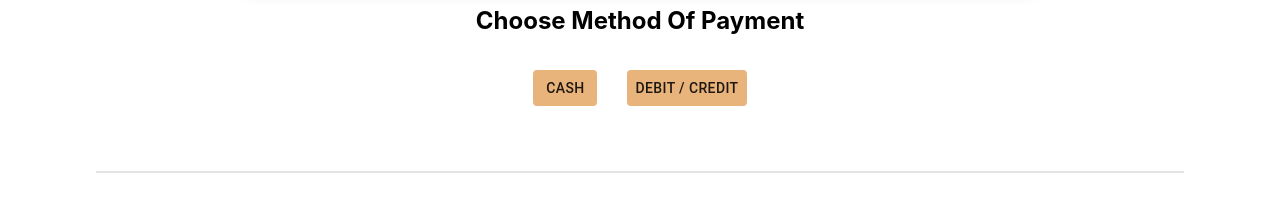
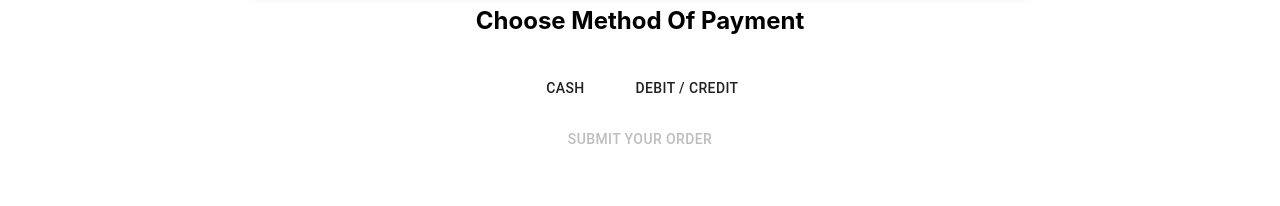
Before and after one commit to andrealswa/cannoli-windsor-app-new, a Next.js app: page /cart in a window 1280 px wide. Shown: the part 582-788 px from the top of the page. Built offline with nearby package versions, Linux system fonts and the light colour scheme.

Commit message:
order confirmation page

```diff
--- a/components/cart/Cart.module.css
+++ b/components/cart/Cart.module.css
@@ -52,6 +52,16 @@
 }
 
 .paymentButton {
+  margin: 15px !important;
+}
+
+.paymentButtonSelected {
   background-color: rgb(233, 180, 123) !important;
   margin: 15px !important;
 }
+
+.submitButton {
+  background-color: rgb(67, 181, 129) !important;
+  margin: 15px !important;
+  padding: 15px !important;
+}
--- a/components/cart/Cart.tsx
+++ b/components/cart/Cart.tsx
@@ -12,6 +12,8 @@ import { useRecoilState } from 'recoil';
 import { cart as cartState } from '../../recoil/recoil-atoms';
 import { cartCount } from '../../recoil/recoil-atoms';
 import { notes } from '../../recoil/recoil-atoms';
+import { submit } from '../../recoil/recoil-atoms';
+import { paymentMethod } from '../../recoil/recoil-atoms';
 
 import styles from './Cart.module.css'
 import { motion } from 'framer-motion';
@@ -37,6 +39,8 @@ export const Cart = () => {
   const localCartCount = useRecoilValue(cartCount);
   const localNotes = useRecoilValue(notes);
   const [cart, setCart] = useRecoilState(cartState);
+  const [submitButton, setSubmitButton] = useRecoilState(submit);
+  const [paymentOption, setPaymentOption] = useRecoilState(paymentMethod);
 
   const totalPrice = () => {
     let total = 0;
@@ -48,6 +52,17 @@ export const Cart = () => {
     total += cart.big_box_large_cannoli * 25;
 
     return total;
+  }
+
+  const handlePayment = (buttonType) => {
+    if (buttonType === 'cash') {
+      setSubmitButton(false)
+      setPaymentOption('cash')
+    }
+    else if (buttonType === 'card') {
+      setSubmitButton(false)
+      setPaymentOption('card')
+    }
   }
 
   if (localCartCount === 0) {
@@ -121,8 +136,10 @@ export const Cart = () => {
         </Card>
         <h2>Choose Method Of Payment</h2>
         <div className={styles.payment}>
-          <Button className={styles.paymentButton}>Cash</Button><Button className={styles.paymentButton}>Debit / Credit</Button>
+          <Button className={paymentOption === 'cash' ? styles.paymentButtonSelected : styles.paymentButton} onClick={() => handlePayment('cash')}>Cash</Button>
+          <Button className={paymentOption === 'card' ? styles.paymentButtonSelected : styles.paymentButton} onClick={() => handlePayment('card')}>Debit / Credit</Button>
         </div>
+        <Link href="/summary"><Button className={submitButton === true ? styles.submitButtonDisabled : styles.submitButton} disabled={submitButton}>Submit Your Order</Button></Link>
       </div>
     </motion.div>
   )
--- a/package.json
+++ b/package.json
@@ -24,6 +24,7 @@
     "apollo-link-http": "1.5.17",
     "apollo-link-schema": "1.2.5",
     "apollo-server-micro": "2.17.0",
+    "canvas-confetti": "^1.2.0",
     "express": "4.17.1",
     "framer-motion": "^2.6.10",
     "graphql": "15.3.0",
--- a/recoil/recoil-atoms.ts
+++ b/recoil/recoil-atoms.ts
@@ -14,6 +14,16 @@ export const cart = atom({
     big_box_large_cannoli: 0,
   }
 });
+
+export const submit = atom({
+  key: 'submit',
+  default: true
+})
+
+export const paymentMethod = atom({
+  key: 'paymentMethod',
+  default: ""
+})
 
 export const notes = atom({
   key: 'notes',
```
Also changed, not shown: components/summary/OrderSummary.tsx (added, +7 -0 lines), pages/summary.tsx (added, +11 -0 lines), components/summary/OrderSummary.module.css (added), 1 other file (tests, documents, lock files or other folders).
